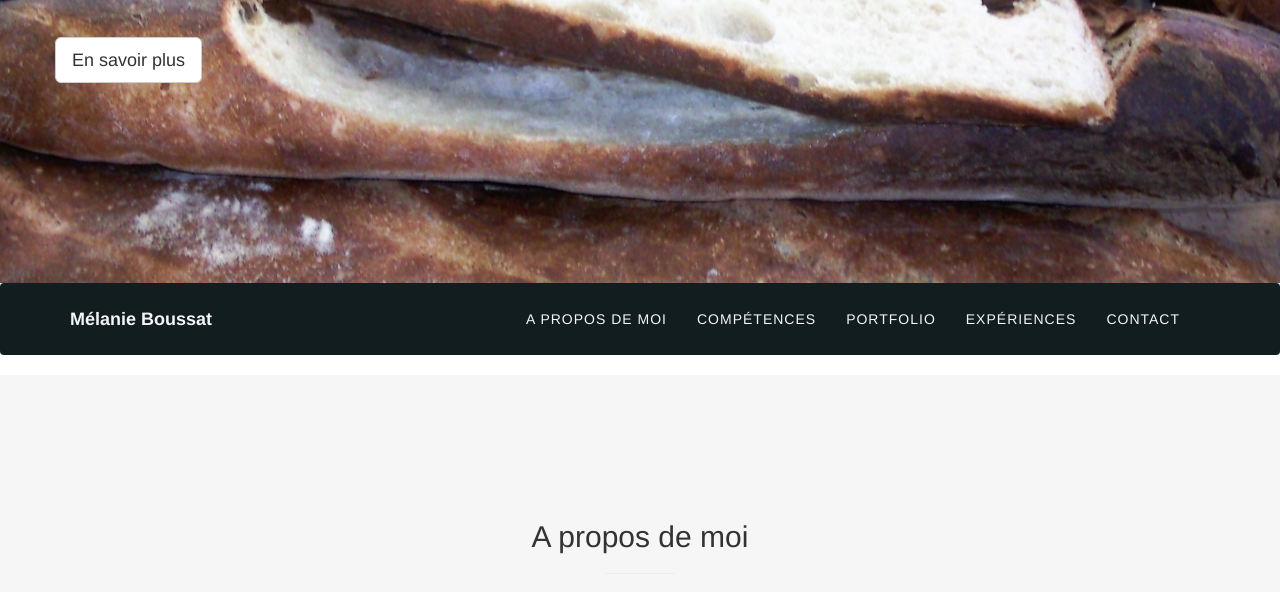
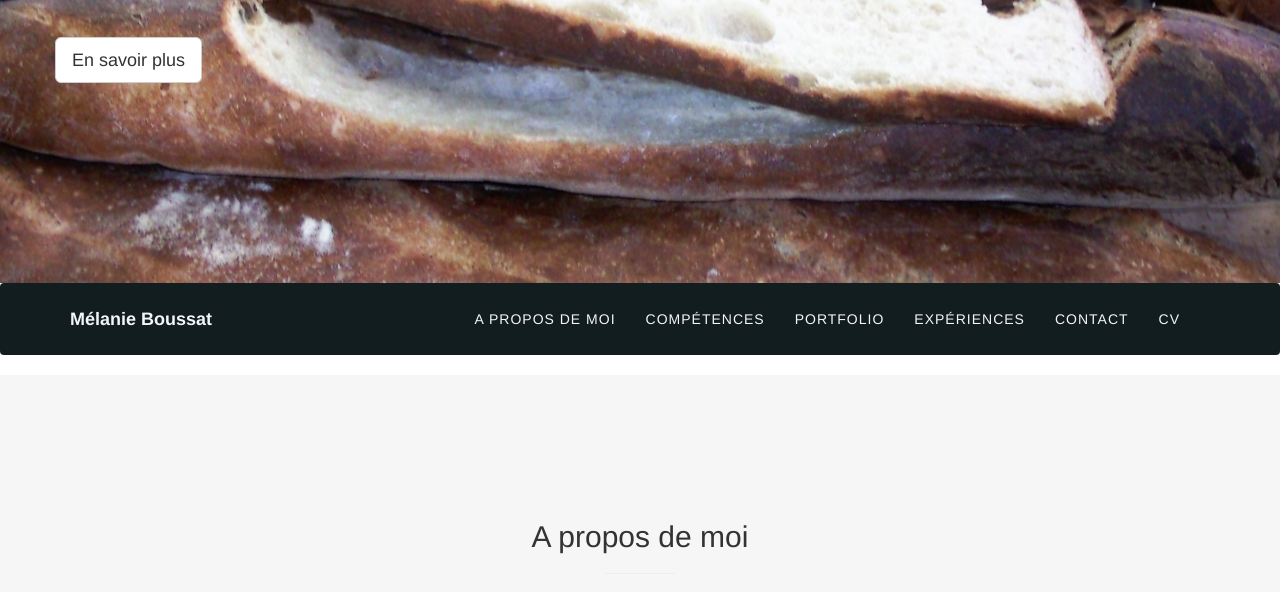
Before and after one commit to langston8182/cvmelanie, a website with bundled scripts: page app/index.html in a window 1280 px wide. Shown: the part 466-1058 px from the top of the page. Built offline with nearby package versions, Linux system fonts and the light colour scheme.

Commit message:
Ajout lien cv

```diff
--- a/app/index.html
+++ b/app/index.html
@@ -67,6 +67,7 @@
           <li> <a class="page-scroll" href="#portfolio">Portfolio</a> </li>
           <li> <a class="page-scroll" href="#resume">Expériences</a> </li>
           <li> <a class="page-scroll" href="#contact">Contact</a> </li>
+          <li> <a class="page-scroll" href="files/cv.pdf">CV</a></li>
         </ul>
       </div>
     </div>
```
